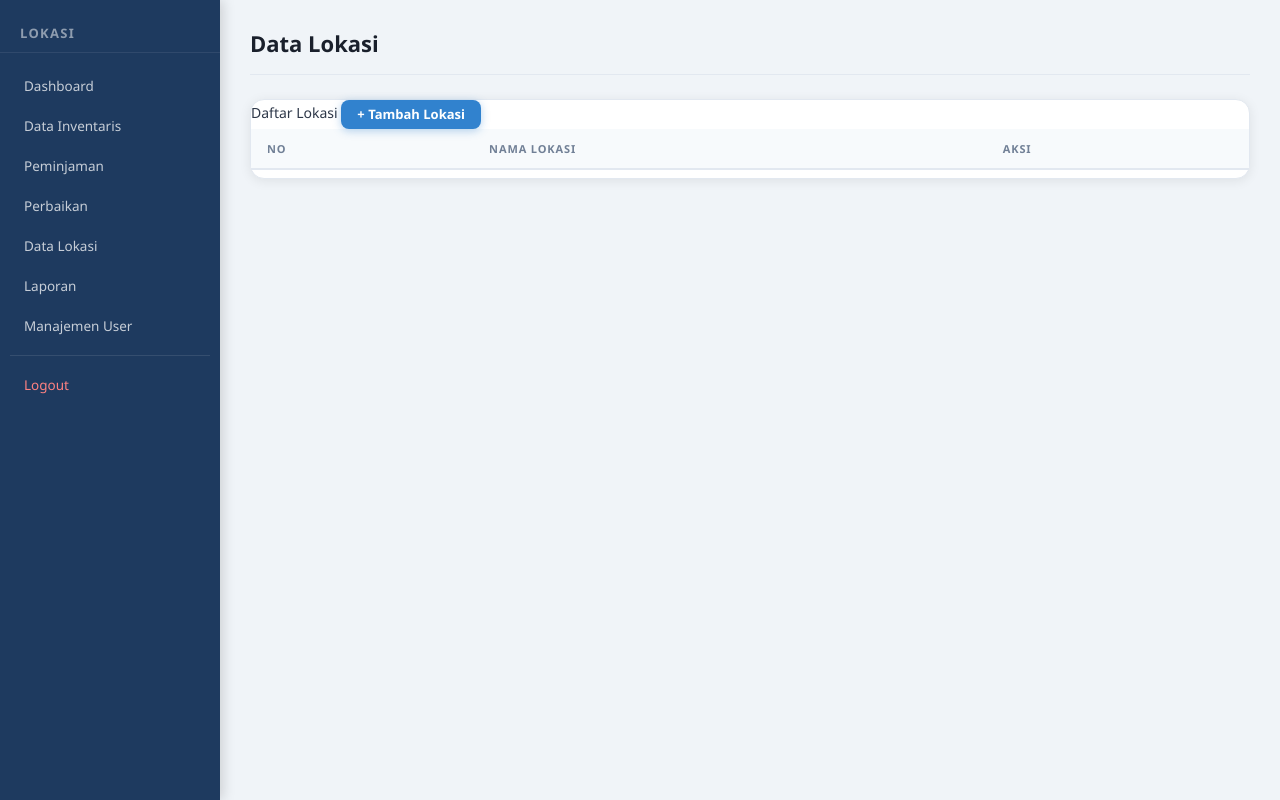
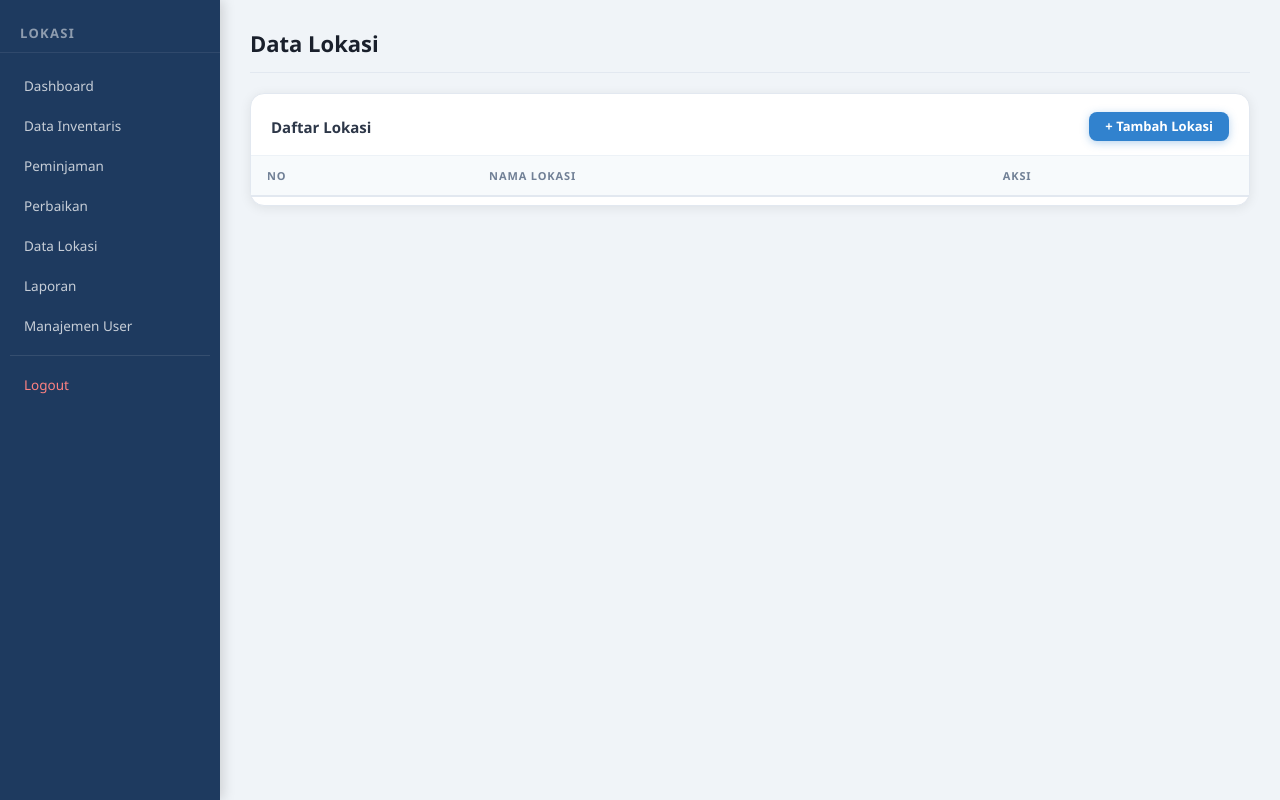
Before and after one commit to Nekuro-25/inventaris_pc_laptop, a PHP site: page /lokasi/lokasi.php in a window 1280 px wide. Run offline with PHP 8.4, Linux system fonts and the light colour scheme; a user stored in the database is signed in; data comes from the database, SQL or seed files in the repository; both versions use the stored data as it was after the commit; data that the repository does not hold is empty.

Commit message:
done semua

```diff
--- a/css/dashboard.css
+++ b/css/dashboard.css
@@ -559,3 +559,88 @@ button[type="submit"] {
     th, td { padding: 10px; font-size: 12.5px; }
     .table-container > a { margin: 14px 14px 10px; }
 }
+/* ===== TABLE HEADER (title + tombol tambah) ===== */
+.table-header {
+    display: flex;
+    align-items: center;
+    justify-content: space-between;
+    padding: 18px 20px 14px;
+    border-bottom: 1px solid #edf2f7;
+    gap: 12px;
+    flex-wrap: wrap;
+}
+
+.table-header-title {
+    font-size: 15px;
+    font-weight: 600;
+    color: #2d3748;
+}
+
+/* ===== TABLE WRAPPER (scroll horizontal) ===== */
+.table-wrapper {
+    overflow-x: auto;
+    padding: 0;
+}
+
+.table-wrapper table {
+    min-width: 600px;
+}
+
+/* ===== FILTER FORM (Laporan) ===== */
+.filter-form {
+    display: flex;
+    flex-wrap: wrap;
+    gap: 14px;
+    align-items: flex-end;
+    padding: 16px 20px 20px;
+}
+
+.filter-group {
+    display: flex;
+    flex-direction: column;
+    gap: 5px;
+    min-width: 150px;
+}
+
+.filter-group label {
+    font-size: 12px;
+    font-weight: 600;
+    color: #4a5568;
+}
+
+.filter-group input,
+.filter-group select {
+    padding: 9px 12px;
+    border: 1.5px solid #e2e8f0;
+    border-radius: 8px;
+    font-size: 13px;
+    color: #2d3748;
+    background: #f7fafc;
+    font-family: inherit;
+}
+
+/* ===== BTN FILTER (Tampilkan) ===== */
+.btn-filter {
+    background: #edf2f7;
+    color: #4a5568;
+    border: 1.5px solid #e2e8f0 !important;
+    box-shadow: none !important;
+    align-self: flex-end;
+}
+
+.btn-filter:hover {
+    background: #e2e8f0 !important;
+    filter: none !important;
+    transform: none !important;
+}
+
+/* ===== TABLE-CONTAINER: pastikan table tanpa .table-wrapper juga punya padding ===== */
+.table-container > table {
+    padding: 0 4px;
+}
+
+/* ===== TOPBAR spacing ===== */
+.topbar {
+    margin-bottom: 20px;
+    padding-bottom: 14px;
+}
```
Also changed, not shown: database/inventaris_db.sql (+3 -32 lines).
